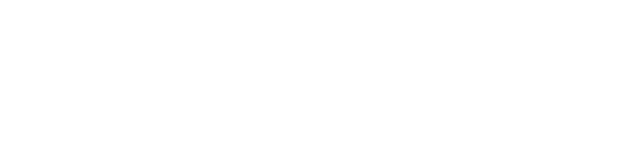
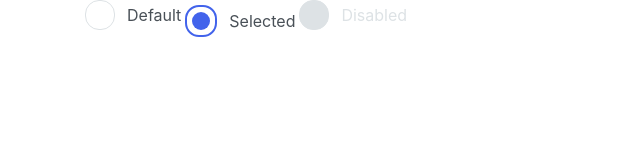
Before and after one commit to js-tasks-ru/htmlcss-20240614_info-mii, a website: page 07-lection5/02-radio/index.html in a window 1280 px wide. Shown: the whole page, without its empty margins (0-640 px from the left). Drawn offline with Linux system fonts and the light colour scheme; a web font is replaced by a local one.

Commit message:
create-radio

```diff
--- a/07-lection5/02-radio/index.html
+++ b/07-lection5/02-radio/index.html
@@ -1,11 +1,42 @@
 <!DOCTYPE html>
 <!-- Страница радио -->
 <html lang="ru">
-    <head>
-        <link rel="stylesheet" href="../../assets/css/main.css">
-        <link rel="stylesheet" href="./radio.css">
-    </head>
-    <body>
 
-    </body>
+<head>
+    <link rel="stylesheet" href="../../assets/css/main.css">
+    <link rel="stylesheet" href="./radio.css">
+</head>
+
+<body>
+    <div class="container">
+        <label class="radio">
+            <input type="radio" class="radio__input" name="radio">
+            <div class="radio__state">
+                <div class="radio__control">
+                    <div class="radio__icon"></div>
+                </div>
+                <div class="radio__title">Default</div>
+            </div>
+        </label>
+        <label class="radio">
+            <input type="radio" class="radio__input" name="radio" checked>
+            <div class="radio__state">
+                <div class="radio__control">
+                    <div class="radio__icon"></div>
+                </div>
+                <div class="radio__title">Selected</div>
+            </div>
+        </label>
+        <label class="radio">
+            <input type="radio" class="radio__input" name="radio" disabled>
+            <div class="radio__state">
+                <div class="radio__control">
+                    <div class="radio__icon"></div>
+                </div>
+                <div class="radio__title">Disabled</div>
+            </div>
+        </label>
+    </div>
+</body>
+
 </html>
--- a/07-lection5/02-radio/radio.css
+++ b/07-lection5/02-radio/radio.css
@@ -0,0 +1,64 @@
+.radio {
+    display: inline-flex;
+    position: relative;
+}
+
+.radio__input {
+    position: absolute;
+    left: -100vw;
+}
+
+.radio__state {
+    display: flex;
+    gap: 12px;
+    align-items: center;
+}
+
+.radio__control {
+    display: flex;
+    justify-content: center;
+    align-items: center;
+    width: 28px;
+    height: 28px;
+    background: var(--white);
+    border: 1px solid var(--grey-2);
+    border-radius: 14px;
+}
+
+.radio__icon {
+    width: 18px;
+    height: 18px;
+    background: #4263EB;
+    border-radius: 50%;
+    display: none;
+}
+
+.radio__title {
+    font-family: 'Inter';
+    font-style: normal;
+    font-weight: 400;
+    font-size: 16px;
+    line-height: 24px;
+    color: var(--grey-4);
+}
+
+.radio__input:checked~.radio__state .radio__control {
+    background-color: var(--white);
+    border: 2px solid #4263EB
+}
+
+.radio__input:checked~.radio__state .radio__icon {
+    display: block;
+}
+
+.radio__input:disabled~.radio__state .radio__control {
+    background-color: var(--grey-2);
+}
+
+.radio__input:disabled~.radio__state .radio__title {
+    color: var(--grey-2);
+}
+
+.radio__input:focus~.radio__state .radio__title {
+    text-decoration: underline;
+}
```
